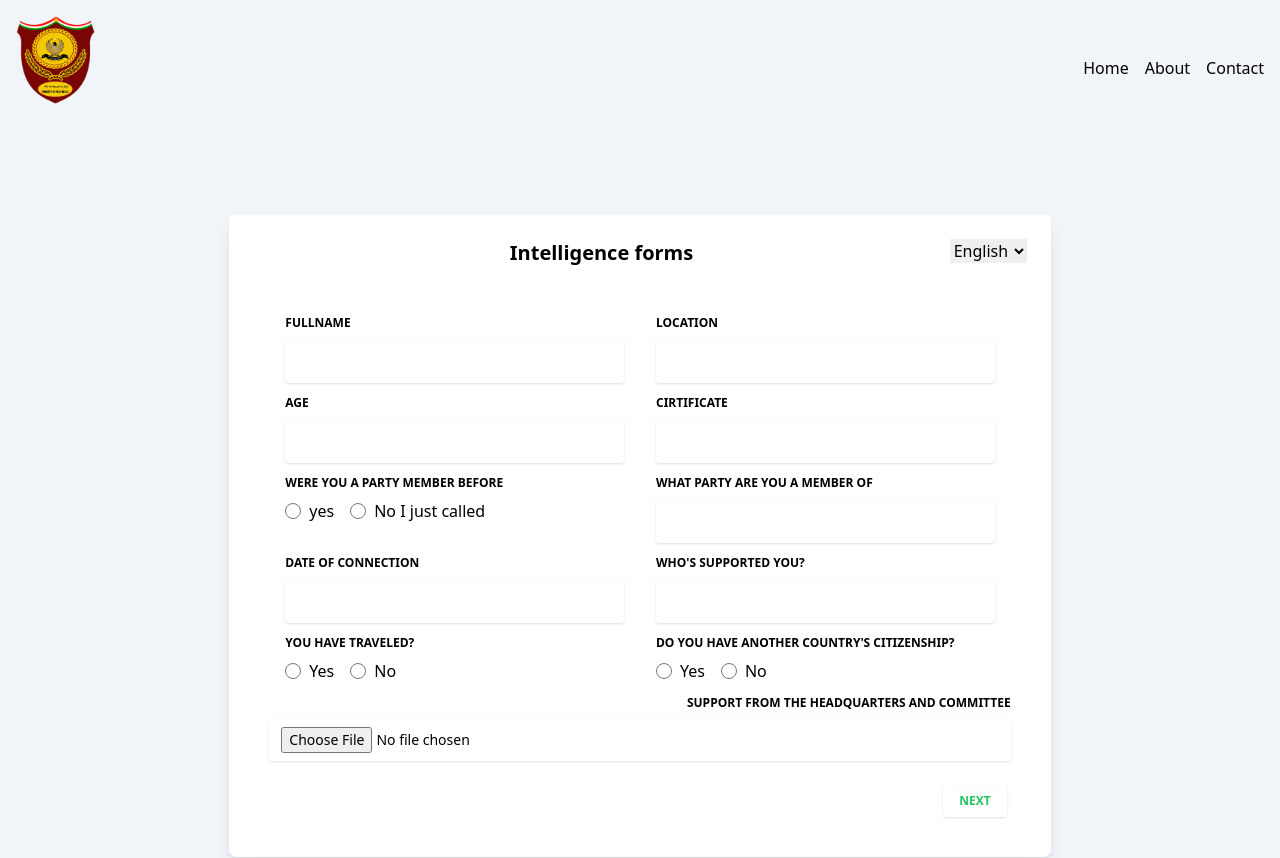
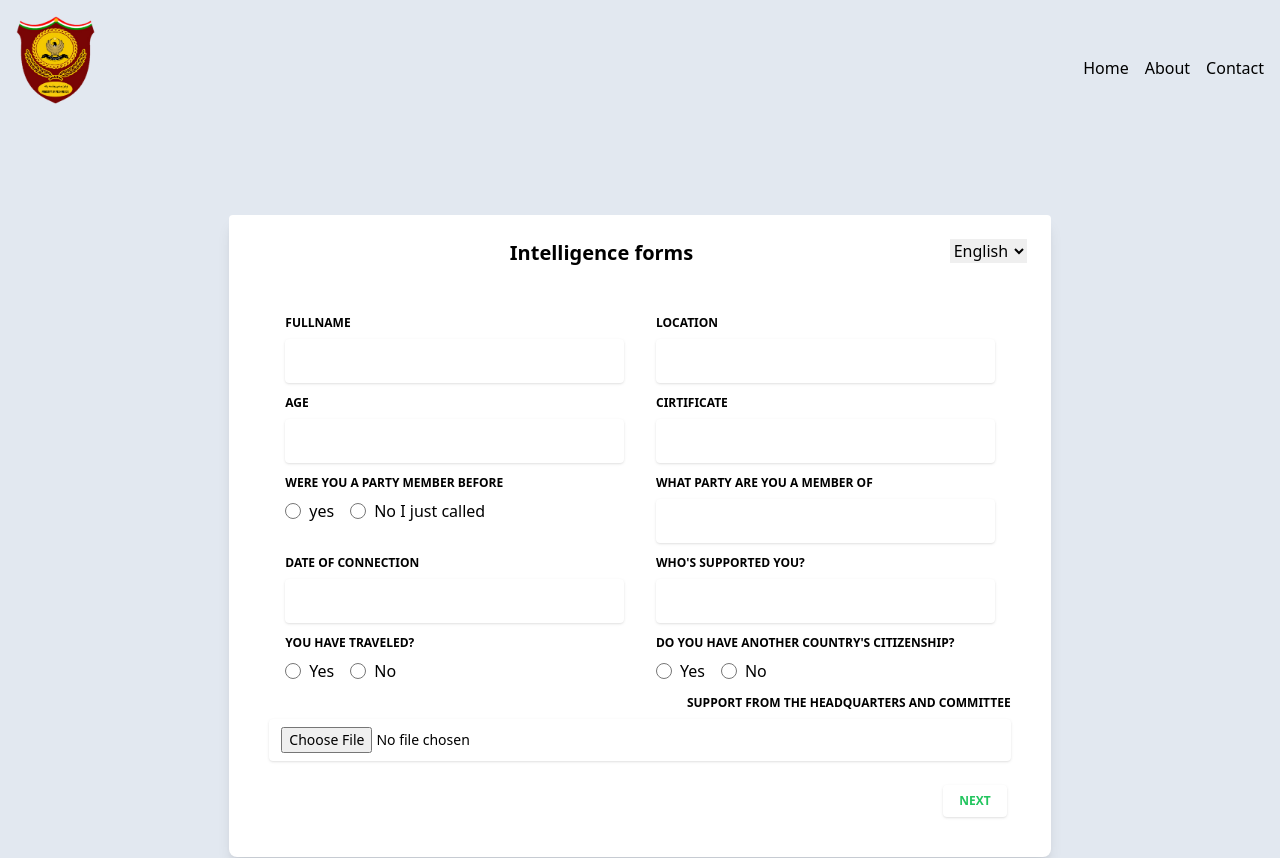
Before and after one commit to DBMS-ICT/health-forms, a React (Create React App) app: page /hawalgry-form in a window 1280 px wide. Shown: the top 858 px of the page. Built offline with nearby package versions, Linux system fonts and the light colour scheme.

Commit message:
change background color

```diff
--- a/src/components/Hawalgryform.js
+++ b/src/components/Hawalgryform.js
@@ -214,11 +214,11 @@
 
   return (
     <>
-    <div className="bg-slate-100">
+    <div className="bg-slate-200">
 
   <Header />
   </div>
-    <div className="bg-slate-100 min-h-screen flex items-center justify-center">
+    <div className="bg-slate-200 min-h-screen flex items-center justify-center">
 
       <div className="w-full lg:w-8/12 px-4 mx-auto mt-6">
 
--- a/src/components/Healthform.js
+++ b/src/components/Healthform.js
@@ -212,11 +212,11 @@
 
   return (
  <>
-  <div className="bg-slate-100 ">
+  <div className="bg-slate-200 ">
 
 <Header />
 </div>
-    <div className="bg-slate-100 min-h-screen flex items-center justify-center">
+    <div className="bg-slate-200 min-h-screen flex items-center justify-center">
 
       <div className="w-full lg:w-8/12 px-4 mx-auto mt-6">
 
```
